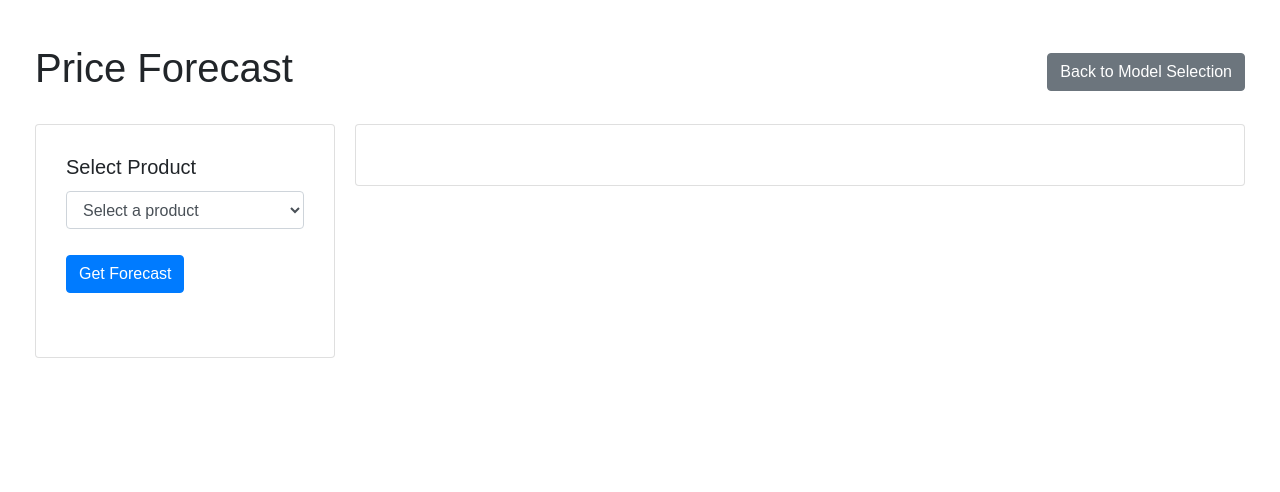
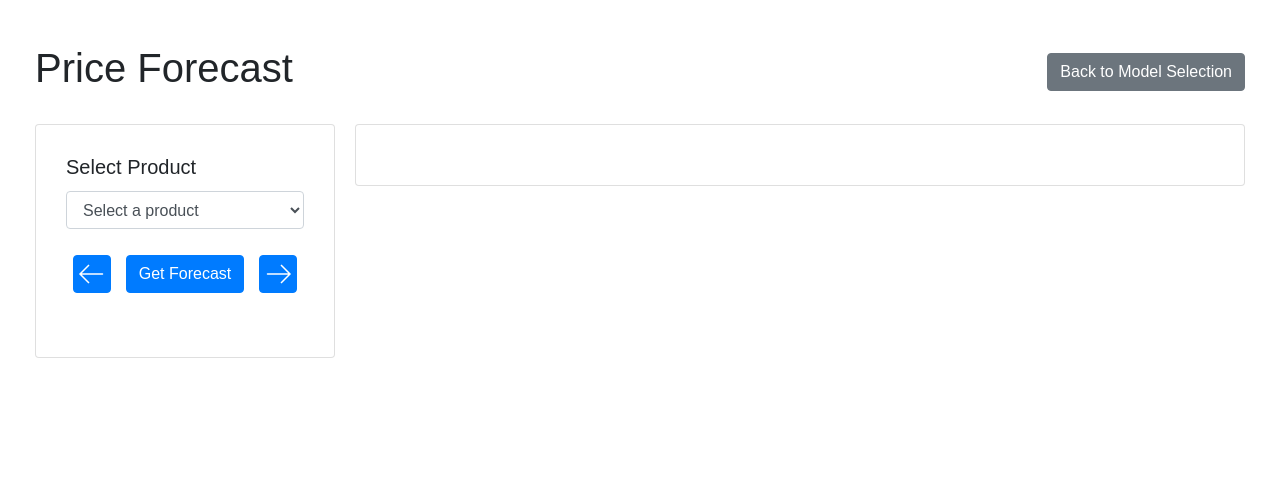
Before and after one commit to RomanchenkoAS/cpi-forecast-service, a Flask app: template templates/plot.html in a window 1280 px wide. Shown: the top 492 px of the page. Run offline with Flask 2, Linux system fonts and the light colour scheme; the template is opened without the code that fills it, so the values that code supplies are empty; some libraries are stand-ins or nearby versions.

Commit message:
control buttons

```diff
--- a/static/css/styles_plot.css
+++ b/static/css/styles_plot.css
@@ -65,6 +65,34 @@ select, button {
     text-align: center;
 }
 
+.switch-btn-container {
+    align-items: center;
+    display: flex;
+    justify-content: space-around;
+}
+
+.switch-btn {
+    min-width: 38px;
+    min-height: 38px;
+}
+
+#left-btn {
+    width: auto;
+    background-image: url('/static/arrow-left.svg');
+    background-repeat: no-repeat;
+    background-position: center;
+    background-size: contain;
+
+}
+
+#right-btn {
+    background-image: url('/static/arrow-right.svg');
+    background-repeat: no-repeat;
+    background-position: center;
+    background-size: contain;
+
+}
+
 @media (max-width: 900px) {
     .right-card {
         height: 100%;
--- a/templates/plot.html
+++ b/templates/plot.html
@@ -23,7 +23,11 @@
                         <select id="product-select" class="form-control mb-3">
                             <option value="">Select a product</option>
                         </select>
-                        <button id="get-forecast" class="btn btn-primary">Get Forecast</button>
+                        <span class="switch-btn-container">
+                            <button id="left-btn" class="btn btn-primary switch-btn"> </button>
+                            <button id="get-forecast" class="btn btn-primary">Get Forecast</button>
+                            <button id="right-btn" class="btn btn-primary switch-btn"> </button>
+                        </span>
                         <div id="metadata" class="mt-4"></div>
                     </div>
                 </div>
```
Also changed, not shown: static/scripts.js (+35 -5 lines), static/arrow-left.svg (added), static/arrow-right.svg (added), 1 other file.
